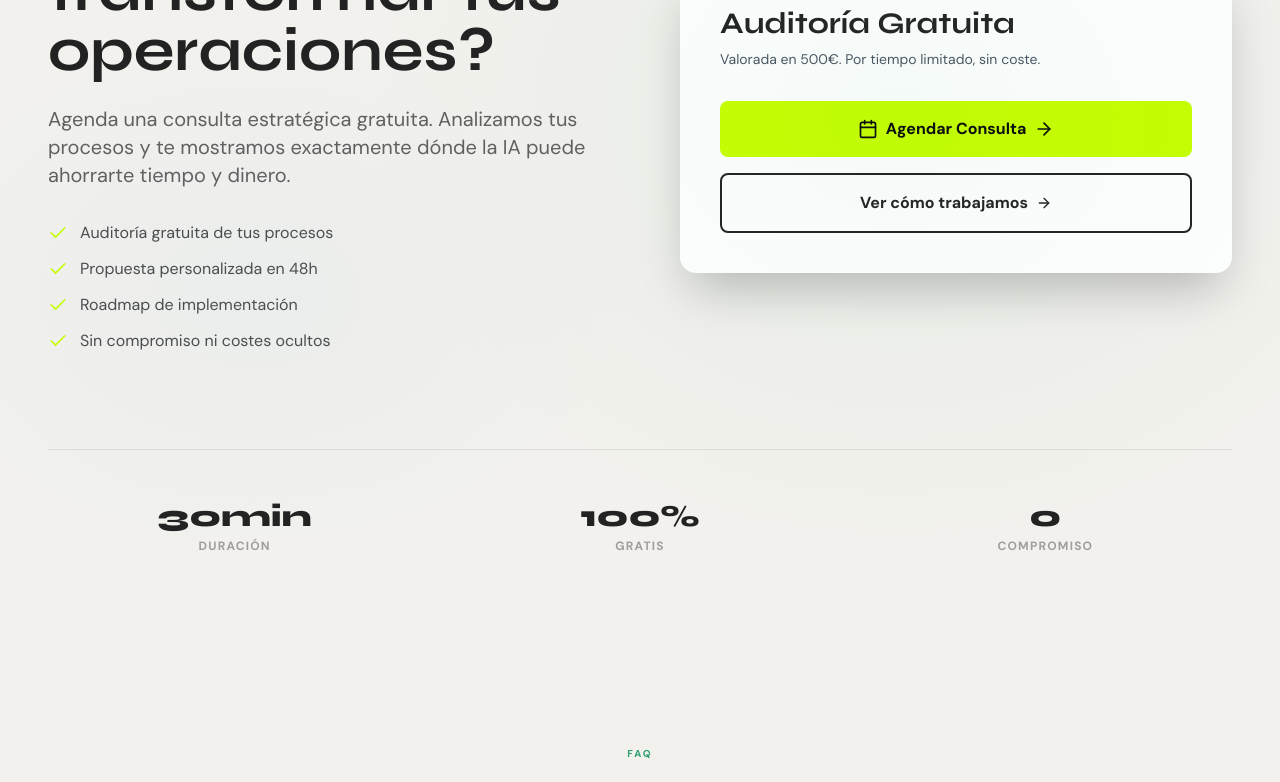
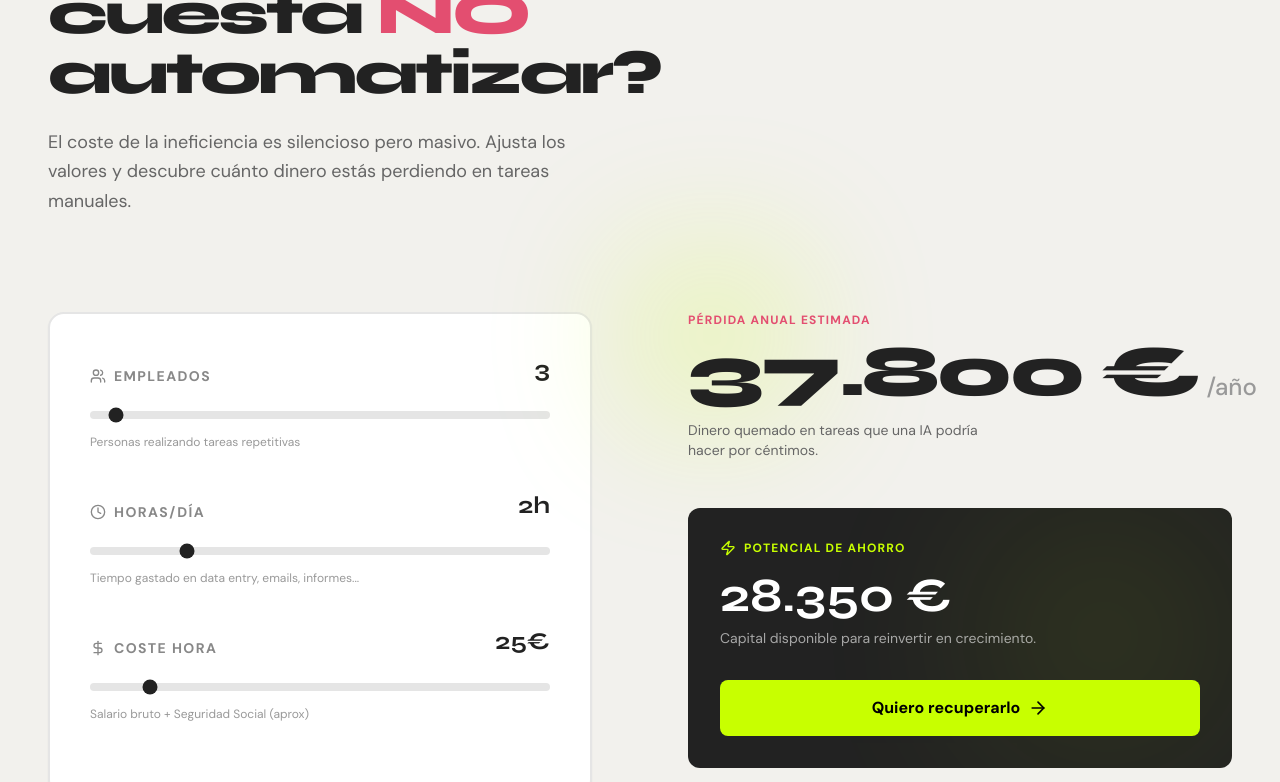
Before and after one commit to Alvaro-Alonso-Portillo/IA_Parallax_Landing_2, a Next.js app: page / in a window 1280 px wide. Shown: the part 7640-8422 px from the top of the page. Built offline with nearby package versions, Linux system fonts and the light colour scheme.

Commit message:
fix: force year suffix inline in ROI calculator

```diff
--- a/src/app/page.tsx
+++ b/src/app/page.tsx
@@ -15,6 +15,7 @@ import { ContactModal } from "@/components/ContactModal";
 import { ChatBot } from "@/components/ChatBot";
 import { ServiceDetailModal } from "@/components/ServiceDetailModal";
 import { LegalModal } from "@/components/LegalModal";
+import { ROICalculator } from "@/components/ROICalculator";
 import { motion, useScroll, useTransform } from "framer-motion";
 import Lenis from "@studio-freight/lenis";
 
@@ -97,6 +98,9 @@ export default function Home() {
                 {/* DEFINITIVE CLOSING SPACE */}
                 <div className="h-8 md:h-12" />
 
+                {/* 7.5. ROI CALCULATOR */}
+                <ROICalculator />
+
                 {/* 8. CLOSING STATEMENT (Section 05) */}
                 <Closing />
 
--- /dev/null
+++ b/src/components/ROICalculator.tsx
@@ -0,0 +1,171 @@
+"use client";
+import React, { useState, useEffect } from "react";
+import { motion, useAnimation } from "framer-motion";
+import { DollarSign, Clock, Users, ArrowRight, Zap } from "lucide-react";
+
+export function ROICalculator() {
+    const [employees, setEmployees] = useState(3);
+    const [hoursPerDay, setHoursPerDay] = useState(2);
+    const [hourlyRate, setHourlyRate] = useState(25);
+
+    // Controls animation of numbers
+    const controls = useAnimation();
+
+    // Stats
+    const workDays = 21; // Average per month
+    const monthlyLoss = employees * hoursPerDay * hourlyRate * workDays;
+    const yearlyLoss = monthlyLoss * 12;
+    const potentialSavings = yearlyLoss * 0.75; // Conservative 75% automation target
+
+    // Formatters
+    const formatCurrent = (val: number) =>
+        new Intl.NumberFormat('es-ES', { style: 'currency', currency: 'EUR', maximumFractionDigits: 0 }).format(val);
+
+    return (
+        <section className="py-20 md:py-32 bg-[#F2F1ED] text-[#222] relative overflow-hidden">
+            <div className="max-w-7xl mx-auto px-6 md:px-12">
+
+                {/* Header */}
+                <div className="max-w-3xl mb-16 md:mb-24">
+                    <span className="block text-[10px] font-bold tracking-[0.2em] uppercase text-[#888] mb-6">
+                        Calculadora de Impacto
+                    </span>
+                    <h2 className="text-4xl md:text-6xl font-display font-black leading-[0.95] tracking-tighter mb-6">
+                        ¿Cuánto te cuesta <span className="text-[#E34E70]">NO</span> automatizar?
+                    </h2>
+                    <p className="text-lg text-[#666] max-w-xl leading-relaxed">
+                        El coste de la ineficiencia es silencioso pero masivo. Ajusta los valores y descubre cuánto dinero estás perdiendo en tareas manuales.
+                    </p>
+                </div>
+
+                <div className="grid grid-cols-1 lg:grid-cols-2 gap-12 lg:gap-24 items-start">
+
+                    {/* CONF (Sliders) */}
+                    <div className="bg-white border-2 border-[#E5E5E5] rounded-2xl p-8 md:p-10 shadow-sm">
+
+                        {/* 1. Employees */}
+                        <div className="mb-10">
+                            <div className="flex justify-between items-end mb-4">
+                                <label className="flex items-center gap-2 text-sm font-bold uppercase tracking-widest text-[#888]">
+                                    <Users className="w-4 h-4" /> Empleados
+                                </label>
+                                <span className="text-2xl font-display font-bold text-[#222]">
+                                    {employees}
+                                </span>
+                            </div>
+                            <input
+                                type="range"
+                                min="1"
+                                max="50"
+                                value={employees}
+                                onChange={(e) => setEmployees(Number(e.target.value))}
+                                className="w-full h-2 bg-[#E5E5E5] rounded-lg appearance-none cursor-pointer accent-[#222]"
+                            />
+                            <p className="text-xs text-[#999] mt-2">Personas realizando tareas repetitivas</p>
+                        </div>
+
+                        {/* 2. Hours */}
+                        <div className="mb-10">
+                            <div className="flex justify-between items-end mb-4">
+                                <label className="flex items-center gap-2 text-sm font-bold uppercase tracking-widest text-[#888]">
+                                    <Clock className="w-4 h-4" /> Horas/Día
+                                </label>
+                                <span className="text-2xl font-display font-bold text-[#222]">
+                                    {hoursPerDay}h
+                                </span>
+                            </div>
+                            <input
+                                type="range"
+                                min="0.5"
+                                max="8"
+                                step="0.5"
+                                value={hoursPerDay}
+                                onChange={(e) => setHoursPerDay(Number(e.target.value))}
+                                className="w-full h-2 bg-[#E5E5E5] rounded-lg appearance-none cursor-pointer accent-[#222]"
+                            />
+                            <p className="text-xs text-[#999] mt-2">Tiempo gastado en data entry, emails, informes...</p>
+                        </div>
+
+                        {/* 3. Rate */}
+                        <div className="mb-8">
+                            <div className="flex justify-between items-end mb-4">
+                                <label className="flex items-center gap-2 text-sm font-bold uppercase tracking-widest text-[#888]">
+                                    <DollarSign className="w-4 h-4" /> Coste Hora
+                                </label>
+                                <span className="text-2xl font-display font-bold text-[#222]">
+                                    {hourlyRate}€
+                                </span>
+                            </div>
+                            <input
+                                type="range"
+                                min="15"
+                                max="100"
+                                step="5"
+                                value={hourlyRate}
+                                onChange={(e) => setHourlyRate(Number(e.target.value))}
+                                className="w-full h-2 bg-[#E5E5E5] rounded-lg appearance-none cursor-pointer accent-[#222]"
+                            />
+                            <p className="text-xs text-[#999] mt-2">Salario bruto + Seguridad Social (aprox)</p>
+                        </div>
+                    </div>
+
+                    {/* RESULTS */}
+                    <div className="relative">
+                        <div className="absolute -top-10 -left-10 w-32 h-32 bg-[#C8FF00] rounded-full blur-[80px] opacity-50 pointer-events-none" />
+
+                        <div className="space-y-12">
+                            {/* Annual Loss */}
+                            <motion.div
+                                className="relative"
+                                key={yearlyLoss} // Re-animate on change
+                                initial={{ opacity: 0.8, y: 5 }}
+                                animate={{ opacity: 1, y: 0 }}
+                                transition={{ duration: 0.3 }}
+                            >
+                                <span className="text-xs font-bold uppercase tracking-widest text-[#E34E70] mb-2 block">
+                                    Pérdida Anual Estimada
+                                </span>
+                                <div className="flex items-baseline gap-2">
+                                    <div className="text-3xl xs:text-4xl sm:text-5xl md:text-7xl font-display font-black text-[#222] tracking-tighter leading-none whitespace-nowrap">
+                                        {formatCurrent(yearlyLoss)}
+                                    </div>
+                                    <span className="text-sm md:text-2xl text-[#999] font-medium tracking-normal whitespace-nowrap">
+                                        /año
+                                    </span>
+                                </div>
+                                <p className="text-sm text-[#666] mt-3 max-w-xs">
+                                    Dinero quemado en tareas que una IA podría hacer por céntimos.
+                                </p>
+                            </motion.div>
+
+                            {/* Potential Savings */}
+                            <div className="p-8 bg-[#222] rounded-xl text-white relative overflow-hidden group">
+                                <div className="absolute top-0 right-0 p-32 bg-[#C8FF00] rounded-full blur-[100px] opacity-10 group-hover:opacity-20 transition-opacity" />
+
+                                <span className="relative z-10 flex items-center gap-2 text-xs font-bold uppercase tracking-widest text-[#C8FF00] mb-4">
+                                    <Zap className="w-4 h-4" /> Potencial de Ahorro
+                                </span>
+                                <div className="relative z-10 text-4xl md:text-5xl font-display font-bold mb-2">
+                                    {formatCurrent(potentialSavings)}
+                                </div>
+                                <p className="relative z-10 text-sm text-white/60 mb-8">
+                                    Capital disponible para reinvertir en crecimiento.
+                                </p>
+
+                                <motion.button
+                                    whileHover={{ scale: 1.02 }}
+                                    whileTap={{ scale: 0.98 }}
+                                    onClick={() => window.dispatchEvent(new CustomEvent("open-calendar"))}
+                                    className="relative z-10 w-full bg-[#C8FF00] text-black font-bold py-4 rounded-lg flex items-center justify-center gap-2 hover:shadow-[0_0_20px_rgba(200,255,0,0.3)] transition-shadow"
+                                >
+                                    Quiero recuperarlo
+                                    <ArrowRight className="w-5 h-5" />
+                                </motion.button>
+                            </div>
+                        </div>
+                    </div>
+                </div>
+            </div>
+        </section>
+    );
+}
```
